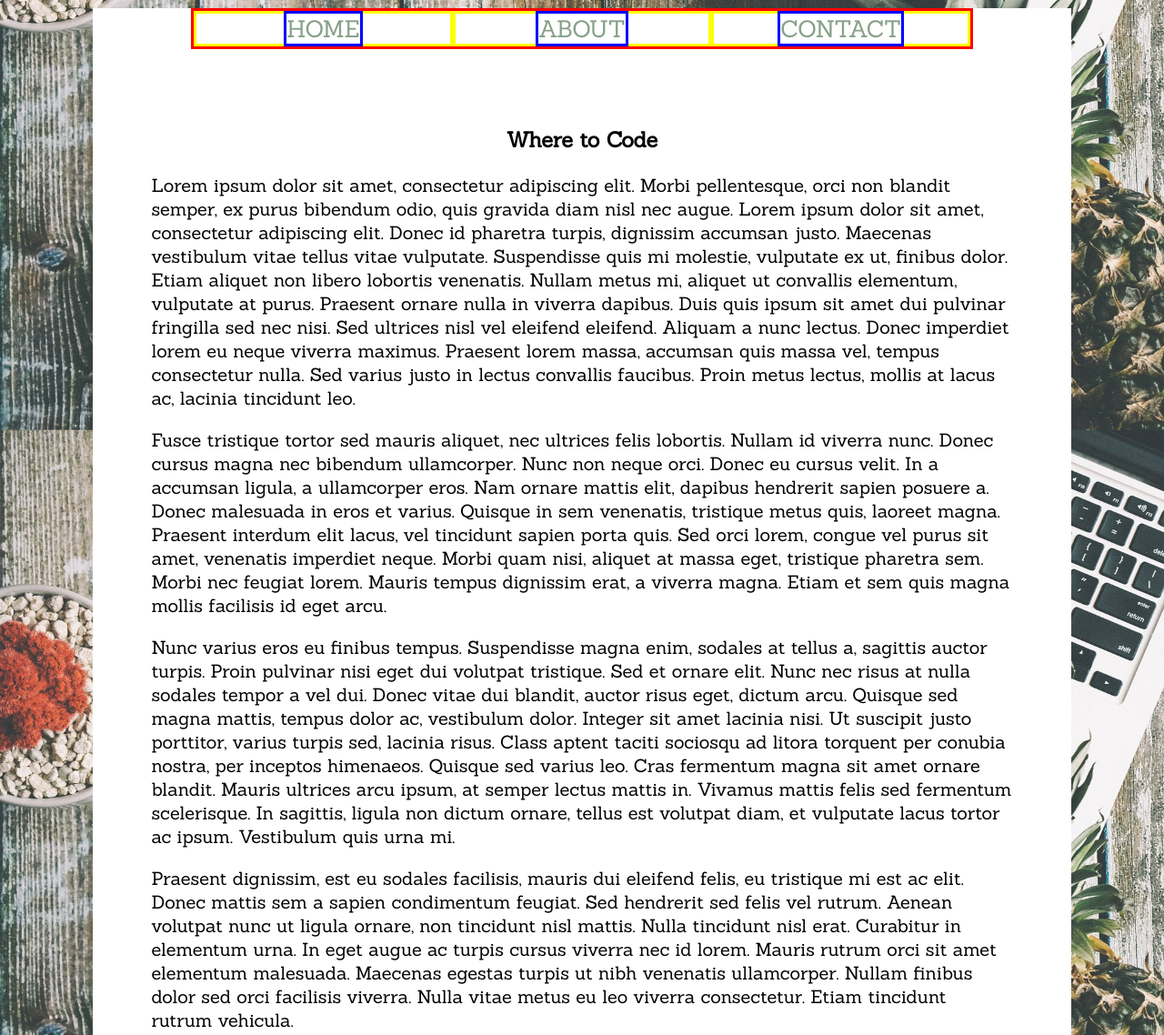
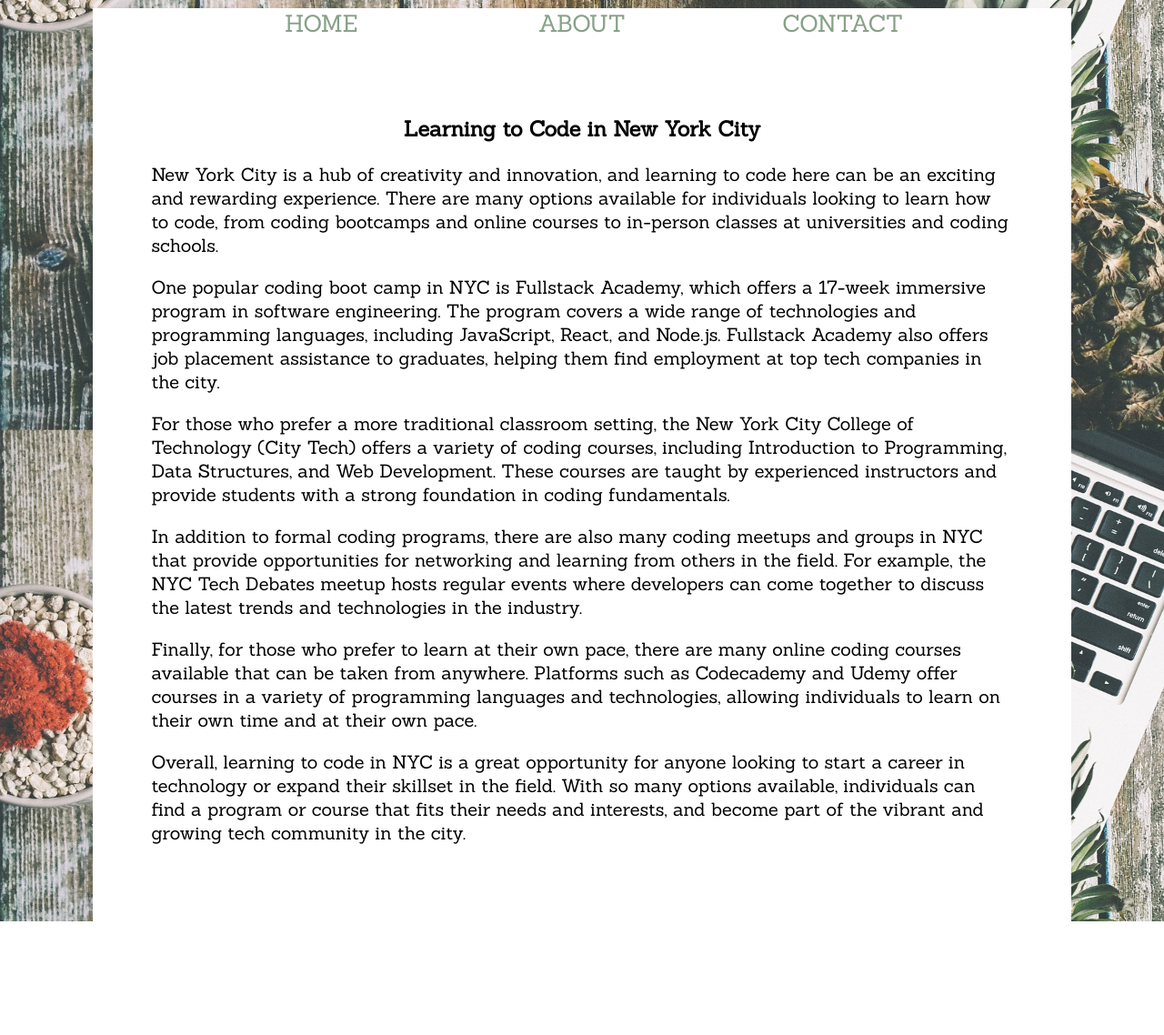
Before and after one commit to aekari/Coding-NYC, a plain HTML site: page index.html in a window 1280 px wide. Shown: the part 380-1518 px from the top of the page at 91% size. After the commit the page ends 1393 px from the top, so only its background shows below. Drawn offline with Linux system fonts and the light colour scheme; a web font is replaced by a local one.

Commit message:
updated text on about and index html pages from lorem ipsum to text generated by Chat GPT removed borders from links for a cleaner design moved radio buttons from right side of the text to the left

```diff
--- a/css/style.css
+++ b/css/style.css
@@ -18,7 +18,6 @@ nav ul{
 	list-style-type: none;
 	width:80%;
 	padding:0;
-	border:solid red;
 	margin:auto;
 	//background-color:#ffffff;
 }
@@ -32,14 +31,12 @@ nav li {
 	float:left;
 	width:33.33%;
 	text-align: center;
-	border:solid yellow;
 }
 
 nav {
 	margin: 0 8%;
 	font-family: 'Sanchez', serif;
 	font-size: 26px;
-	//border:solid green;
 	background-color: #ffffff;
 }
 
@@ -47,7 +44,6 @@ nav a{
 color:#87a188;
 text-decoration: none;
 transition: .7s;
-border:solid blue;
 }
 
 nav a:hover{
--- a/index.html
+++ b/index.html
@@ -23,24 +23,15 @@
 		</nav>
 
 		<div class="text">
-		<h3 class="centerText">Where to Code</h3>
-			<p>Lorem ipsum dolor sit amet, consectetur adipiscing elit. Morbi pellentesque, orci non blandit semper, ex purus bibendum odio, quis gravida diam nisl nec augue. Lorem ipsum dolor sit amet, consectetur adipiscing elit. Donec id pharetra turpis, dignissim accumsan justo. Maecenas vestibulum vitae tellus vitae vulputate. Suspendisse quis mi molestie, vulputate ex ut, finibus dolor. Etiam aliquet non libero lobortis venenatis. Nullam metus mi, aliquet ut convallis elementum, vulputate at purus. Praesent ornare nulla in viverra dapibus. Duis quis ipsum sit amet dui pulvinar fringilla sed nec nisi. Sed ultrices nisl vel eleifend eleifend. Aliquam a nunc lectus. Donec imperdiet lorem eu neque viverra maximus. Praesent lorem massa, accumsan quis massa vel, tempus consectetur nulla. Sed varius justo in lectus convallis faucibus. Proin metus lectus, mollis at lacus ac, lacinia tincidunt leo.
-			</p>
-
-			<p>Fusce tristique tortor sed mauris aliquet, nec ultrices felis lobortis. Nullam id viverra nunc. Donec cursus magna nec bibendum ullamcorper. Nunc non neque orci. Donec eu cursus velit. In a accumsan ligula, a ullamcorper eros. Nam ornare mattis elit, dapibus hendrerit sapien posuere a. Donec malesuada in eros et varius. Quisque in sem venenatis, tristique metus quis, laoreet magna. Praesent interdum elit lacus, vel tincidunt sapien porta quis. Sed orci lorem, congue vel purus sit amet, venenatis imperdiet neque. Morbi quam nisi, aliquet at massa eget, tristique pharetra sem. Morbi nec feugiat lorem. Mauris tempus dignissim erat, a viverra magna. Etiam et sem quis magna mollis facilisis id eget arcu.
-			</p>
-
-			<p>Nunc varius eros eu finibus tempus. Suspendisse magna enim, sodales at tellus a, sagittis auctor turpis. Proin pulvinar nisi eget dui volutpat tristique. Sed et ornare elit. Nunc nec risus at nulla sodales tempor a vel dui. Donec vitae dui blandit, auctor risus eget, dictum arcu. Quisque sed magna mattis, tempus dolor ac, vestibulum dolor. Integer sit amet lacinia nisi. Ut suscipit justo porttitor, varius turpis sed, lacinia risus. Class aptent taciti sociosqu ad litora torquent per conubia nostra, per inceptos himenaeos. Quisque sed varius leo. Cras fermentum magna sit amet ornare blandit. Mauris ultrices arcu ipsum, at semper lectus mattis in. Vivamus mattis felis sed fermentum scelerisque. In sagittis, ligula non dictum ornare, tellus est volutpat diam, et vulputate lacus tortor ac ipsum. Vestibulum quis urna mi.
-			</p>
-
-			<p>Praesent dignissim, est eu sodales facilisis, mauris dui eleifend felis, eu tristique mi est ac elit. Donec mattis sem a sapien condimentum feugiat. Sed hendrerit sed felis vel rutrum. Aenean volutpat nunc ut ligula ornare, non tincidunt nisl mattis. Nulla tincidunt nisl erat. Curabitur in elementum urna. In eget augue ac turpis cursus viverra nec id lorem. Mauris rutrum orci sit amet elementum malesuada. Maecenas egestas turpis ut nibh venenatis ullamcorper. Nullam finibus dolor sed orci facilisis viverra. Nulla vitae metus eu leo viverra consectetur. Etiam tincidunt rutrum vehicula.
-			</p>
-
-			<p>Donec sed diam venenatis, sodales nisi ut, malesuada erat. Lorem ipsum dolor sit amet, consectetur adipiscing elit. Nullam vitae orci nunc. Donec urna magna, faucibus vitae mi eget, cursus placerat neque. Aliquam id orci commodo, dapibus mi et, condimentum magna. Nam sit amet tempor sapien. Ut vel ipsum interdum, egestas nisi vitae, suscipit sapien. Nullam a libero in ante feugiat viverra. Integer mattis vel nisl in auctor. Nam consequat neque metus, at cursus elit viverra vel. Orci varius natoque penatibus et magnis dis parturient montes, nascetur ridiculus mus.
-			</p>
-
-			<p>Sed tempus erat et malesuada sodales. Morbi viverra elit et fringilla ullamcorper. Proin euismod, sem eu tristique iaculis, mauris neque pulvinar augue, et dignissim elit ante nec quam. Praesent tincidunt, enim in venenatis tincidunt, tortor magna feugiat libero, id faucibus libero justo at odio. Quisque id commodo nisl, eget semper lacus. Mauris nec dolor non eros sagittis ultrices id sit amet nisl. Pellentesque auctor elit a urna aliquam sollicitudin. In maximus eget quam at fringilla. Nullam ante nisl, tincidunt sed massa nec, rutrum pulvinar massa. Pellentesque habitant morbi tristique senectus et netus et malesuada fames ac turpis egestas. Nam ut nisi mattis, vestibulum lectus vitae, malesuada nisl. Sed mattis, lectus vel venenatis elementum, lacus diam fermentum turpis, quis ornare risus urna in lorem.
-			</p>
+		<h3 class="centerText">Learning to Code in New York City</h3>
+			<div>
+				<p>New York City is a hub of creativity and innovation, and learning to code here can be an exciting and rewarding experience. There are many options available for individuals looking to learn how to code, from coding bootcamps and online courses to in-person classes at universities and coding schools.</p>
+				<p>One popular coding boot camp in NYC is Fullstack Academy, which offers a 17-week immersive program in software engineering. The program covers a wide range of technologies and programming languages, including JavaScript, React, and Node.js. Fullstack Academy also offers job placement assistance to graduates, helping them find employment at top tech companies in the city.</p>
+				<p>For those who prefer a more traditional classroom setting, the New York City College of Technology (City Tech) offers a variety of coding courses, including Introduction to Programming, Data Structures, and Web Development. These courses are taught by experienced instructors and provide students with a strong foundation in coding fundamentals.</p>
+				<p>In addition to formal coding programs, there are also many coding meetups and groups in NYC that provide opportunities for networking and learning from others in the field. For example, the NYC Tech Debates meetup hosts regular events where developers can come together to discuss the latest trends and technologies in the industry.</p>
+				<p>Finally, for those who prefer to learn at their own pace, there are many online coding courses available that can be taken from anywhere. Platforms such as Codecademy and Udemy offer courses in a variety of programming languages and technologies, allowing individuals to learn on their own time and at their own pace.</p>
+				<p>Overall, learning to code in NYC is a great opportunity for anyone looking to start a career in technology or expand their skillset in the field. With so many options available, individuals can find a program or course that fits their needs and interests, and become part of the vibrant and growing tech community in the city.</p>
+			</div>
 		</div>
 
 	<footer>
```
Also changed, not shown: about.html (+7 -2 lines), contact.html (+3 -3 lines).
